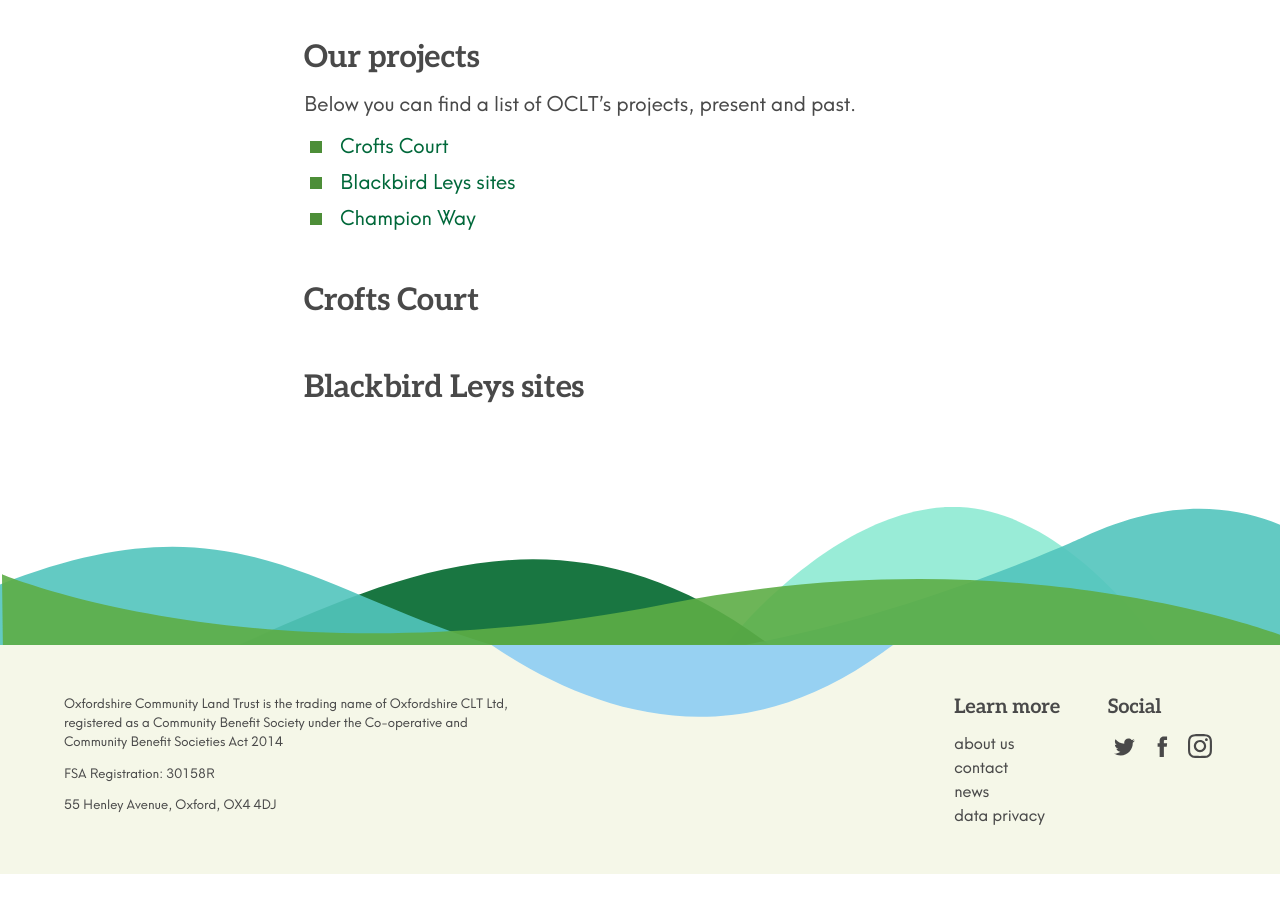
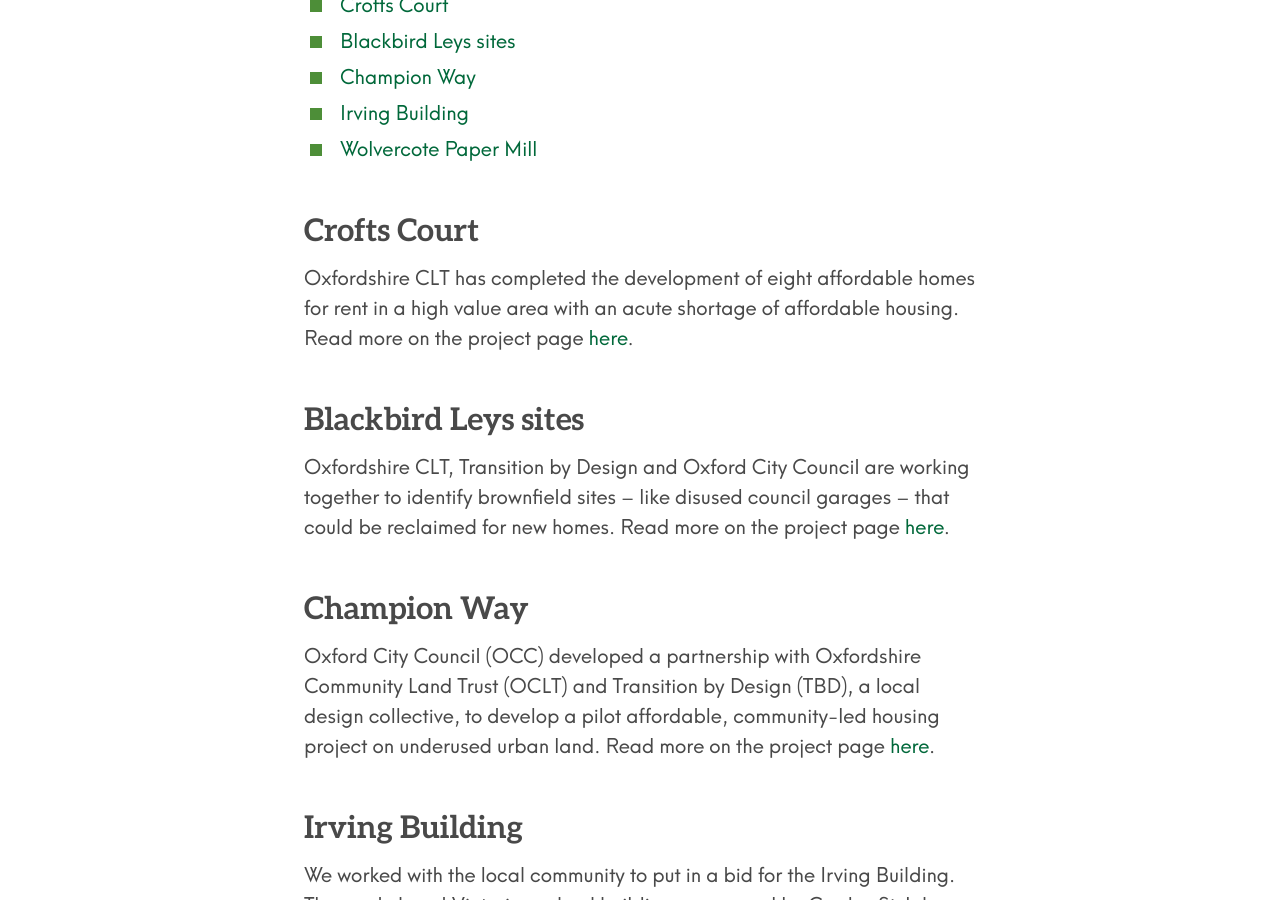
Before and after one commit to johnpuddephatt/oclt, a Jekyll site: the page built from _pages/projects.md, in a window 1280 px wide and 900 px high, scrolled down 619 px. Built offline with Jekyll 4.4.1, drawn with Linux system fonts in a browser that asks for light colours; before the commit the page ends 1493 px from its top, so only the background shows below that; some of the changed text lies outside the part shown.

Commit message:
Updated Projects

```diff
--- a/_pages/projects.md
+++ b/_pages/projects.md
@@ -2,17 +2,32 @@
 title: Projects
 permalink: "/projects/index.html"
 layout: page
-subtitle: Our projects, past and present
+subtitle: Our projects, present and past
 ---
 
-## Our projects
-
-Below you can find a list of OCLT’s projects, present and past.
 1. [Crofts Court](#crofts-court)
 2. [Blackbird Leys sites](#blackbird-leys-sites)
 3. [Champion Way](#champion-way)
+4. [Irving Building](#Irving-building)
+5. [Wolvercote Paper Mill](#wolvercote-paper-mill)
 
 
 ## Crofts Court
 
+Oxfordshire CLT has completed the development of eight affordable homes for rent in a high value area with an acute shortage of affordable housing. Read more on the project page [here](/projects/crofts-court.md).
+
 ## Blackbird Leys sites
+
+Oxfordshire CLT, Transition by Design and Oxford City Council are working together to identify brownfield sites – like disused council garages – that could be reclaimed for new homes. Read more on the project page [here](/projects/blackbird-leys-sites.md).
+
+## Champion Way
+
+Oxford City Council (OCC) developed a partnership with Oxfordshire Community Land Trust (OCLT) and Transition by Design (TBD), a local design collective, to develop a pilot affordable, community-led housing project on underused urban land. Read more on the project page [here](/projects/champion-way.md).
+
+## Irving Building
+
+We worked with the local community to put in a bid for the Irving Building. The much-loved Victorian school building was owned by Cowley St John Parochial Church Council, a local educational charity. It was in full use until July 2015 for forms one to three of St Mary and St John Primary School. In July 2015 the building was closed and in September 2015, these forms joined the rest of the school, at another nearby site on Meadow Lane. Read more on the project page [here](/projects/irving-building.md).
+
+## Wolvercote Paper Mill
+
+Taking inspiration from Amsterdam, Freiburg, and other innovative developments in the UK, Homes for Oxford offered a vision worthy of the city of dreaming spires: a new neighbourhood that would have been beautiful, equitable and sustainable. Read more on the project page [here](/projects/wolvercote-paper-mill.md).
```
